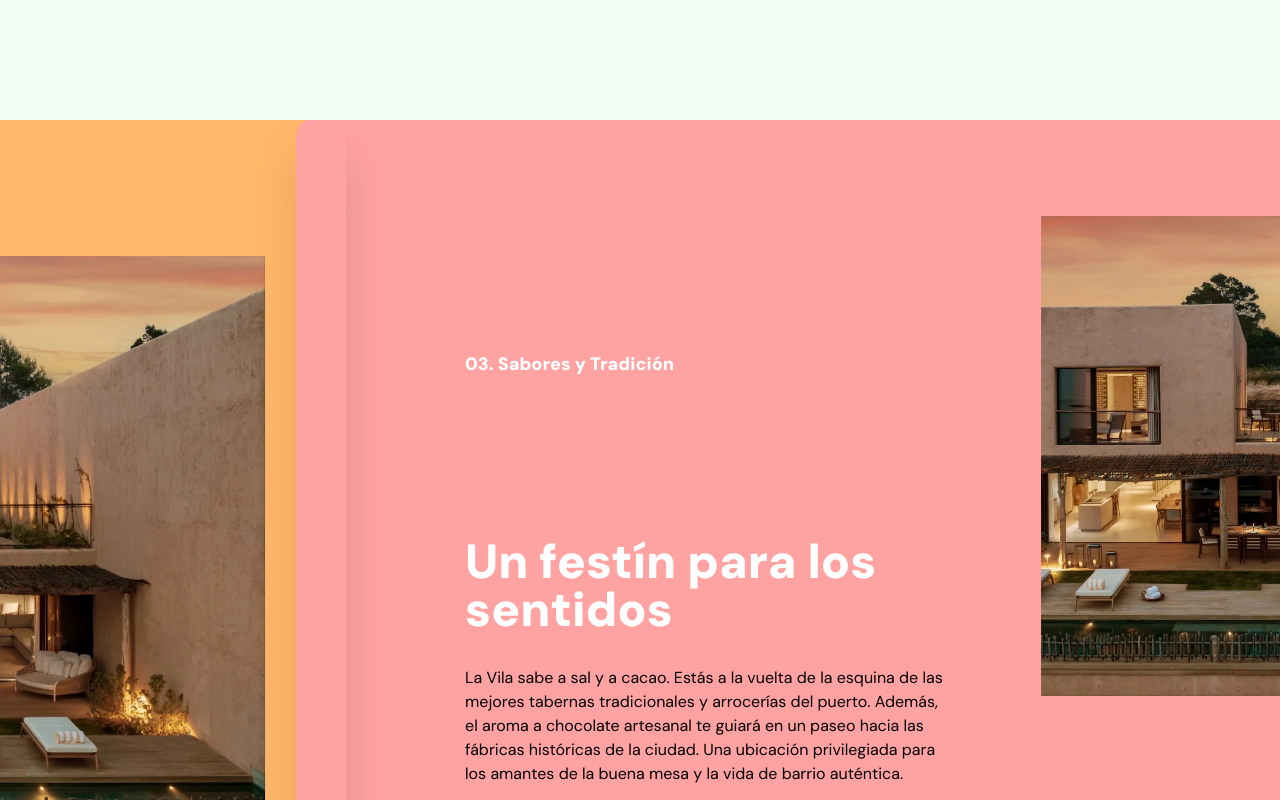
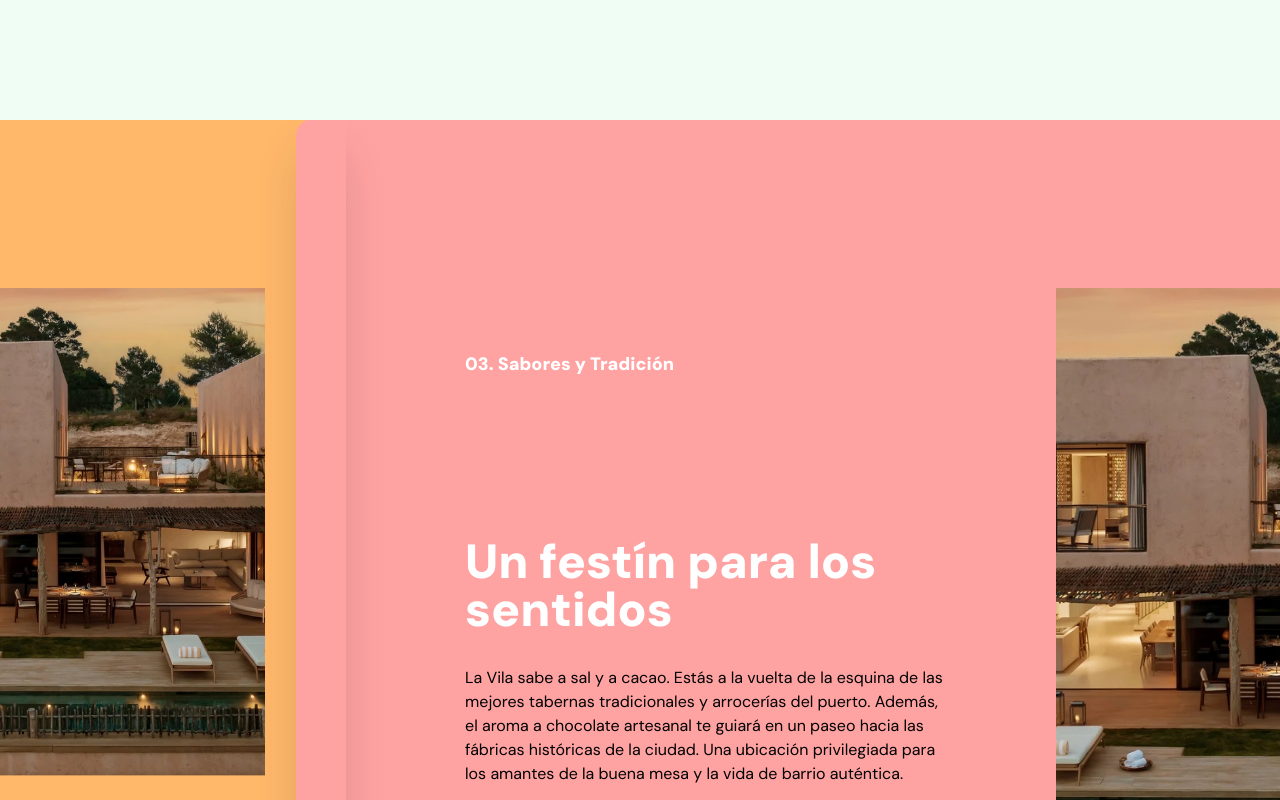
Before and after one commit to JaumeEsquerdo/costera-n1, a Next.js app in the folder costera-n1/: page / in a window 1280 px wide. Shown: the part 6280-7080 px from the top of the page. Built offline with nearby package versions, Linux system fonts and the light colour scheme.

Commit message:
ajustar parallax para imgs de SectionZero

```diff
--- a/costera-n1/app/components/HorizontalScroll.jsx
+++ b/costera-n1/app/components/HorizontalScroll.jsx
@@ -87,7 +87,7 @@ export const HorizontalScroll = () => {
                     height={800}
                     alt="Fachada"
                     priority
-                    className="object-cover w-[120%]"
+                    className="object-cover"
                   />
                 </motion.div>
               </>
@@ -95,9 +95,15 @@ export const HorizontalScroll = () => {
           </HorizontalSection>
 
           {/* SECCIÓN 2: bajada a la playa */}
-          <div className="relative w-[120vw] h-screen shrink-0 flex flex-col items-center justify-between bg-orange-300 pt-24 pr-20 pl-10 lg:flex-row">
+          <HorizontalSection
+            index={2}
+            globalProgress={scrollYProgress}
+            bgColor={"bg-orange-300"}
+          >
+            {({ xImage }) => (
+              <>
                 <div
-              aria-label="hidden "
+                  aria-label="hidden"
                   className="absolute inset-y-0 left-0 w-8 -translate-x-full ring-1 ring-orange-300  bg-orange-300 z-10 rounded-l-2xl shadow-2xl lg:w-12"
                 />
                 <div className=" flex flex-col justify-center gap-20 px-10 lg:gap-40 lg:px-20 lg:w-1/2">
@@ -110,11 +116,11 @@ export const HorizontalScroll = () => {
                     </h2>
                     <div className="flex flex-col gap-4">
                       <p className="text-balance">
-                    Olvida el coche y las vueltas innecesarias. Desde el corazón
-                    del casco antiguo, una bajada directa te guía hasta el Paseo
-                    Marítimo y la Playa Centro. En menos de 5 minutos pasarás
-                    del silencio de las calles empedradas al bullicio del
-                    Mediterráneo.
+                        Olvida el coche y las vueltas innecesarias. Desde el
+                        corazón del casco antiguo, una bajada directa te guía
+                        hasta el Paseo Marítimo y la Playa Centro. En menos de 5
+                        minutos pasarás del silencio de las calles empedradas al
+                        bullicio del Mediterráneo.
                       </p>
                       <p className="text-balance">
                         {" "}
@@ -124,16 +130,27 @@ export const HorizontalScroll = () => {
                     </div>
                   </div>
                 </div>
-            <Image
+                <motion.div className=" w-full overflow-hidden lg:w-1/2 h-[70vh] relative">
+                  <MotionImage
                     src="/hotel-fachada.webp"
                     width={1000}
                     height={800}
+                    style={{ x: xImage, scale: 1.2 }}
                     alt=""
                     className="object-cover"
                   />
-          </div>
+                </motion.div>
+              </>
+            )}
+          </HorizontalSection>
           {/* SECCIÓN 3: Gastronomía */}
-          <div className="relative w-[120vw] h-screen shrink-0 flex flex-col justify-between bg-red-300 pt-24 pr-10 pl-10 lg:flex-row">
+          <HorizontalSection
+            index={3}
+            globalProgress={scrollYProgress}
+            bgColor={"bg-red-300"}
+          >
+            {({ xImage }) => (
+              <>
                 <div
                   aria-label="hidden "
                   className="absolute inset-y-0 left-0 w-8 -translate-x-full ring-1 ring-red-300  bg-red-300 z-10 rounded-l-2xl shadow-2xl lg:w-12"
@@ -149,30 +166,40 @@ export const HorizontalScroll = () => {
                     <div className="flex flex-col gap-4">
                       <p className="text-balance">
                         La Vila sabe a sal y a cacao. Estás a la vuelta de la
-                    esquina de las mejores tabernas tradicionales y arrocerías
-                    del puerto. Además, el aroma a chocolate artesanal te guiará
-                    en un paseo hacia las fábricas históricas de la ciudad. Una
-                    ubicación privilegiada para los amantes de la buena mesa y
-                    la vida de barrio auténtica.
+                        esquina de las mejores tabernas tradicionales y
+                        arrocerías del puerto. Además, el aroma a chocolate
+                        artesanal te guiará en un paseo hacia las fábricas
+                        históricas de la ciudad. Una ubicación privilegiada para
+                        los amantes de la buena mesa y la vida de barrio
+                        auténtica.
                       </p>
                     </div>
                   </div>
                 </div>
-            <Image
+                <motion.div className="w-full overflow-hidden lg:w-80 lg:h-140 relative">
+                  <MotionImage
                     src="/hotel-fachada.webp"
-              width={500}
-              height={400}
+                    width={320}
+                    height={560}
+                    style={{ x: xImage, scale: 1.2 }}
                     alt=""
-              className="object-cover lg:w-80 lg:h-120"
+                    className="object-cover w-full h-full"
                   />
-            <Image
+                </motion.div>
+
+                <motion.div className=" w-full overflow-hidden hidden lg:block lg:w-120 lg:h-160 relative">
+                  <MotionImage
                     src="/hotel-fachada.webp"
-              width={400}
-              height={400}
+                    width={480}
+                    height={640}
+                    style={{ x: xImage, scale: 1.2 }}
                     alt=""
-              className="object-cover hidden lg:block lg:w-120 lg:h-160"
+                    className="object-cover w-full h-full"
                   />
-          </div>
+                </motion.div>
+              </>
+            )}
+          </HorizontalSection>
         </motion.div>
       </div>
     </section>
--- a/costera-n1/app/components/SectionZero.jsx
+++ b/costera-n1/app/components/SectionZero.jsx
@@ -3,6 +3,7 @@ import { useScroll, useTransform, motion, useSpring } from "framer-motion";
 import { useRef } from "react";
 import { FontAwesomeIcon } from "@fortawesome/react-fontawesome";
 import { faAngleRight } from "@fortawesome/free-solid-svg-icons";
+const MotionImage = motion.create(Image);
 
 export const SectionZero = () => {
   const containerRef = useRef();
@@ -23,7 +24,7 @@ export const SectionZero = () => {
   });
 
   const xFrame = useTransform(smoothProgress, [0, 1], ["-60vw", "80vw"]);
-  //   const xImage = useTransform(smoothProgress, [0, 1], ["-15%", "15%"]);
+  const xImage = useTransform(scrollYProgress, [0, 1], ["-15%", "15%"]);
 
   return (
     <section
@@ -41,40 +42,40 @@ export const SectionZero = () => {
         }}
         className="relative flex flex-col lg:flex-row items-center gap-2 lg:gap-6 py-40 overflow-hidden"
       >
-        <div className="relative w-40 h-60 lg:w-40 lg:h-80 overflow-hidden">
-          <Image
+        <motion.div className="relative w-40 h-60 lg:w-40 lg:h-80 overflow-hidden">
+          <MotionImage
             alt=""
+            style={{ x: xImage, scale: 1.2 }}
             src="/hotel-fachada.webp"
             fill
             priority
             className="object-cover"
             sizes="(max-width: 768px) 33vw, 20vw"
           />
-        </div>
+        </motion.div>
 
-        <div className="relative w-70 h-50 lg:w-85 lg:h-50 overflow-hidden">
-          <Image
+        <motion.div className="relative w-70 h-50 lg:w-85 lg:h-50 overflow-hidden">
+          <MotionImage
             alt=""
             src="/hotel-fachada.webp"
+            style={{ x: xImage, scale: 1.2 }}
             fill
             priority
             className="object-cover"
             sizes="(max-width: 768px) 33vw, 20vw"
           />
-        </div>
-        <div
-          style={{ x: xFrame }}
-          className="relative w-50 h-80 lg:w-80 lg:h-120 overflow-hidden"
-        >
-          <Image
+        </motion.div>
+        <motion.div className="relative w-50 h-80 lg:w-80 lg:h-120 overflow-hidden">
+          <MotionImage
             alt=""
             src="/hotel-fachada.webp"
             fill
+            style={{ x: xImage, scale: 1.2 }}
             priority
             className="object-cover"
             sizes="(max-width: 768px) 33vw, 20vw"
           />
-        </div>
+        </motion.div>
       </motion.div>
       <div className="flex flex-col justify-center items-center pb-16 px-15">
         <h3 className="text-3xl font-bold mb-6 lg:text-7xl  text-center">
```
Lines whose indentation alone changed are shown as unchanged.
